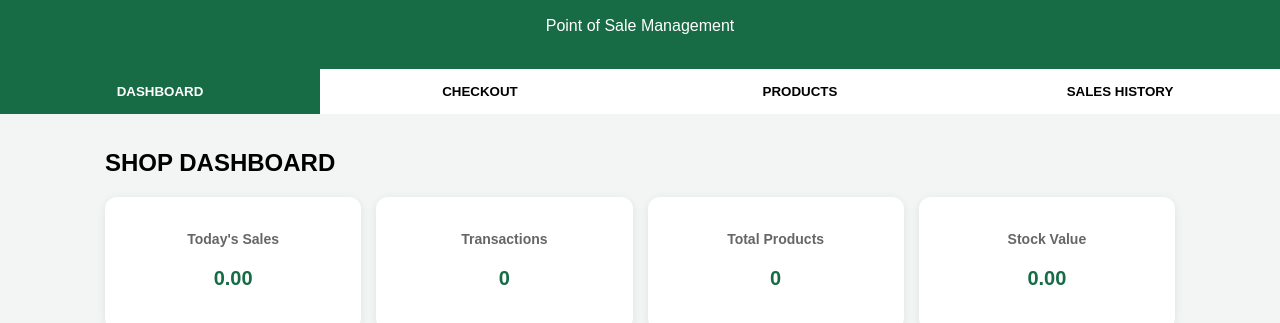
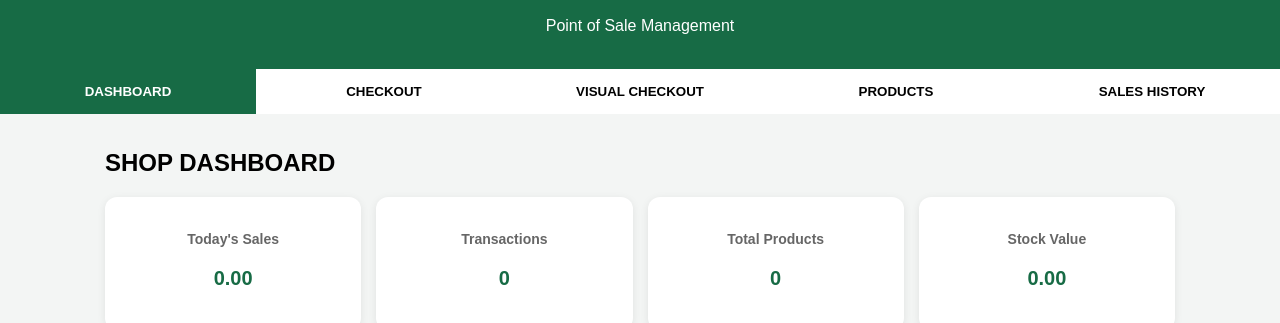
Before and after one commit to mawirajamil/my-pos, a plain HTML site: page index.html in a window 1280 px wide. Shown: the part 69-392 px from the top of the page. Drawn offline with Linux system fonts and the light colour scheme.

Commit message:
Update index.html

```diff
--- a/index.html
+++ b/index.html
@@ -225,6 +225,7 @@ button {
 <nav>
     <button class="active" onclick="showScreen('dashboard', this)">DASHBOARD</button>
     <button onclick="showScreen('checkout', this)">CHECKOUT</button>
+    <button onclick="showScreen('visual', this)">VISUAL CHECKOUT</button>
     <button onclick="showScreen('management', this)">PRODUCTS</button>
     <button onclick="showScreen('history', this)">SALES HISTORY</button>
 </nav>
```
